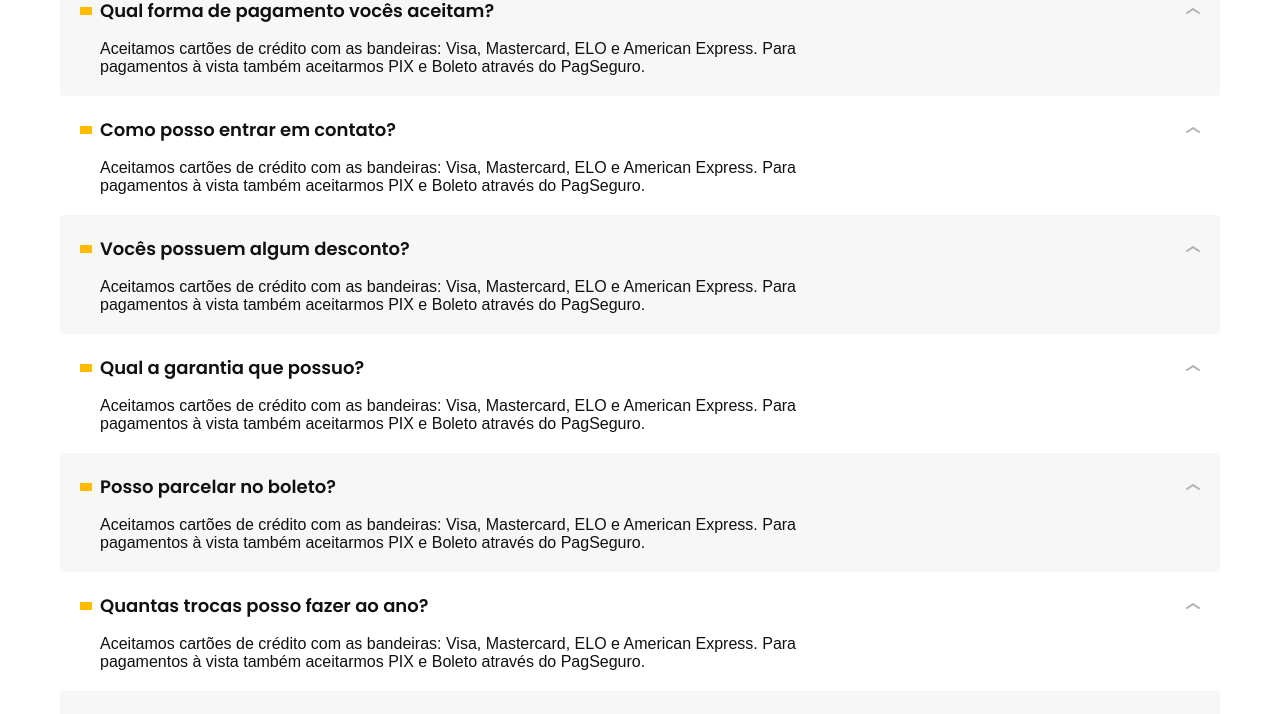
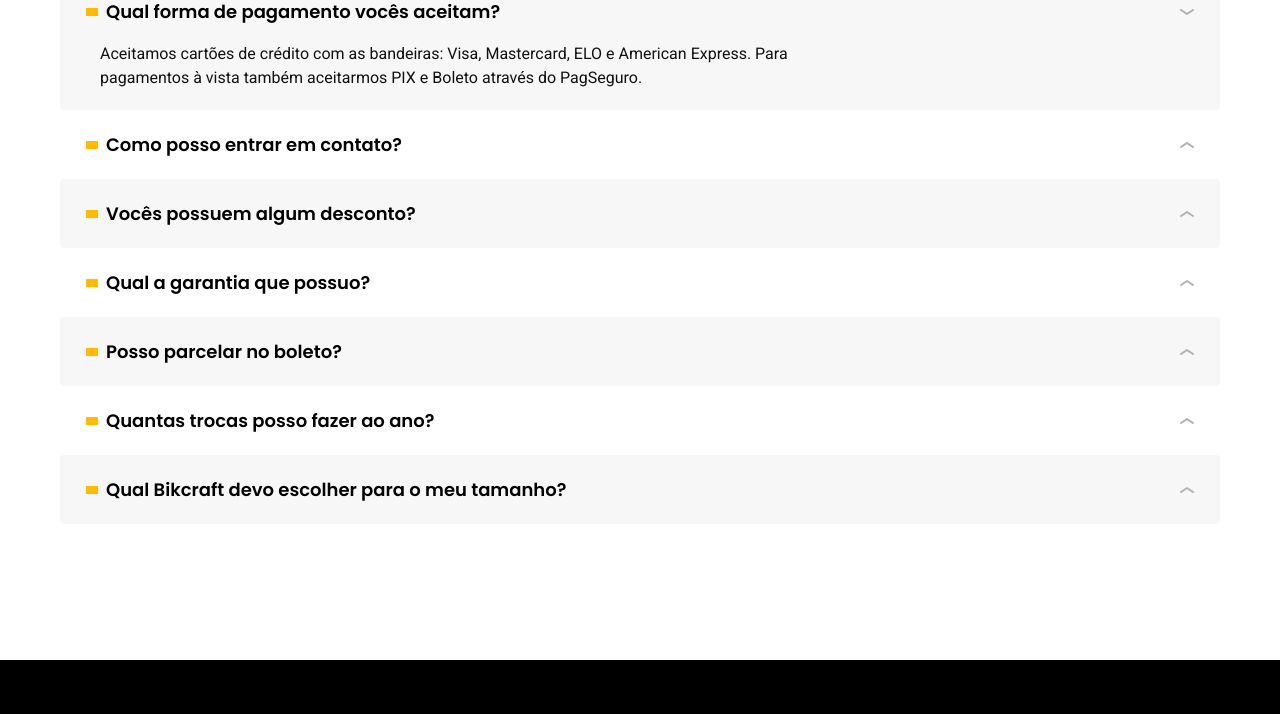
Before and after one commit to adrielhl08/Projeto-Bikcraft-Final, a plain HTML site: page seguros.html in a window 1280 px wide. Shown: the part 1888-2602 px from the top of the page. Drawn offline with Linux system fonts and the light colour scheme.

Commit message:
Perguntas frequentes fixed

```diff
--- a/css/seguros/perguntas.css
+++ b/css/seguros/perguntas.css
@@ -12,19 +12,23 @@
   border-radius: 4px;
 }
 
-.perguntas dt {
+.perguntas button {
   display: grid;
   grid-template-columns: auto 1fr auto;
   align-items: center;
   gap: 8px;
   cursor: pointer;
+  border: none;
+  background: none;
+  width: 100%;
+  text-align: left;
 }
 
 .perguntas dl > div:nth-child(odd) {
   background-color: var(--cor-c1);
 }
 
-.perguntas dt::before {
+.perguntas button::before {
   content: "";
   display: inline-block;
   width: 12px;
@@ -32,7 +36,7 @@
   background-color: var(--cor-p1);
 }
 
-.perguntas dt::after {
+.perguntas button::after {
   content: "";
   display: inline-block;
   width: 14px;
@@ -40,8 +44,17 @@
   background-image: url("/img/icones/seta-abrir.svg");
 }
 
-.perguntas dt:hover::after {
+.perguntas button:hover::after,
+.perguntas button[aria-expanded="true"]::after {
   transform: rotate(180deg);
+}
+
+.perguntas dd {
+  display: none;
+}
+
+.perguntas dd.ativa {
+  display: block;
 }
 
 .perguntas dd {
--- a/js/script.js
+++ b/js/script.js
@@ -23,3 +23,23 @@ function ativarProduto(parametro) {
 }
 
 parametros.forEach(ativarProduto);
+
+// Perguntas Frequentes
+
+const perguntas = document.querySelectorAll(".perguntas button");
+
+function ativarPergunta(event) {
+  const pergunta = event.currentTarget;
+  const controls = pergunta.getAttribute("aria-controls");
+  const resposta = document.getElementById(controls);
+
+  resposta.classList.toggle("ativa");
+  const ativa = resposta.classList.contains("ativa");
+  pergunta.setAttribute("aria-expanded", ativa);
+}
+
+function eventosPerguntas(pergunta) {
+  pergunta.addEventListener("click", ativarPergunta);
+}
+
+perguntas.forEach(eventosPerguntas);
--- a/seguros.html
+++ b/seguros.html
@@ -107,32 +107,32 @@
 
     <dl>
       <div>
-        <dt class="font-1-m-b">Qual forma de pagamento vocês aceitam?</dt>
-        <dd>Aceitamos cartões de crédito com as bandeiras: Visa, Mastercard, ELO e American Express. Para pagamentos à vista também aceitarmos PIX e Boleto através do PagSeguro.</dd>
+        <dt><button class="font-1-m-b" aria-expanded="true" aria-controls="pergunta1">Qual forma de pagamento vocês aceitam?</button></dt>
+        <dd id="pergunta1" class="font-2-s cor-09 ativa">Aceitamos cartões de crédito com as bandeiras: Visa, Mastercard, ELO e American Express. Para pagamentos à vista também aceitarmos PIX e Boleto através do PagSeguro.</dd>
       </div>
       <div>
-        <dt class="font-1-m-b">Como posso entrar em contato?</dt>
-        <dd>Aceitamos cartões de crédito com as bandeiras: Visa, Mastercard, ELO e American Express. Para pagamentos à vista também aceitarmos PIX e Boleto através do PagSeguro.</dd>
+        <dt><button class="font-1-m-b" aria-expanded="false" aria-controls="pergunta2">Como posso entrar em contato?</button></dt>
+        <dd id="pergunta2" class="font-2-s cor-09">Aceitamos cartões de crédito com as bandeiras: Visa, Mastercard, ELO e American Express. Para pagamentos à vista também aceitarmos PIX e Boleto através do PagSeguro.</dd>
       </div>
       <div>
-        <dt class="font-1-m-b">Vocês possuem algum desconto?</dt>
-        <dd>Aceitamos cartões de crédito com as bandeiras: Visa, Mastercard, ELO e American Express. Para pagamentos à vista também aceitarmos PIX e Boleto através do PagSeguro.</dd>
+        <dt><button class="font-1-m-b" aria-expanded="false" aria-controls="pergunta3">Vocês possuem algum desconto?</button></dt>
+        <dd id="pergunta3" class="font-2-s cor-09">Aceitamos cartões de crédito com as bandeiras: Visa, Mastercard, ELO e American Express. Para pagamentos à vista também aceitarmos PIX e Boleto através do PagSeguro.</dd>
       </div>
       <div>
-        <dt class="font-1-m-b">Qual a garantia que possuo?</dt>
-        <dd>Aceitamos cartões de crédito com as bandeiras: Visa, Mastercard, ELO e American Express. Para pagamentos à vista também aceitarmos PIX e Boleto através do PagSeguro.</dd>
+        <dt><button class="font-1-m-b" aria-expanded="false" aria-controls="pergunta4">Qual a garantia que possuo?</button></dt>
+        <dd id="pergunta4" class="font-2-s cor-09">Aceitamos cartões de crédito com as bandeiras: Visa, Mastercard, ELO e American Express. Para pagamentos à vista também aceitarmos PIX e Boleto através do PagSeguro.</dd>
       </div>
       <div>
-        <dt class="font-1-m-b">Posso parcelar no boleto?</dt>
-        <dd>Aceitamos cartões de crédito com as bandeiras: Visa, Mastercard, ELO e American Express. Para pagamentos à vista também aceitarmos PIX e Boleto através do PagSeguro.</dd>
+        <dt><button class="font-1-m-b" aria-expanded="false" aria-controls="pergunta5">Posso parcelar no boleto?</button></dt>
+        <dd id="pergunta5" class="font-2-s cor-09">Aceitamos cartões de crédito com as bandeiras: Visa, Mastercard, ELO e American Express. Para pagamentos à vista também aceitarmos PIX e Boleto através do PagSeguro.</dd>
       </div>
       <div>
-        <dt class="font-1-m-b">Quantas trocas posso fazer ao ano?</dt>
-        <dd>Aceitamos cartões de crédito com as bandeiras: Visa, Mastercard, ELO e American Express. Para pagamentos à vista também aceitarmos PIX e Boleto através do PagSeguro.</dd>
+        <dt><button class="font-1-m-b" aria-expanded="false" aria-controls="pergunta6">Quantas trocas posso fazer ao ano?</button></dt>
+        <dd id="pergunta6" class="font-2-s cor-09">Aceitamos cartões de crédito com as bandeiras: Visa, Mastercard, ELO e American Express. Para pagamentos à vista também aceitarmos PIX e Boleto através do PagSeguro.</dd>
       </div>
       <div>
-        <dt class="font-1-m-b">Qual Bikcraft devo escolher para o meu tamanho?</dt>
-        <dd>Aceitamos cartões de crédito com as bandeiras: Visa, Mastercard, ELO e American Express. Para pagamentos à vista também aceitarmos PIX e Boleto através do PagSeguro.</dd>
+        <dt><button class="font-1-m-b" aria-expanded="false" aria-controls="pergunta7">Qual Bikcraft devo escolher para o meu tamanho?</button></dt>
+        <dd id="pergunta7" class="font-2-s cor-09">Aceitamos cartões de crédito com as bandeiras: Visa, Mastercard, ELO e American Express. Para pagamentos à vista também aceitarmos PIX e Boleto através do PagSeguro.</dd>
       </div>
     </dl>
   </article>
```
